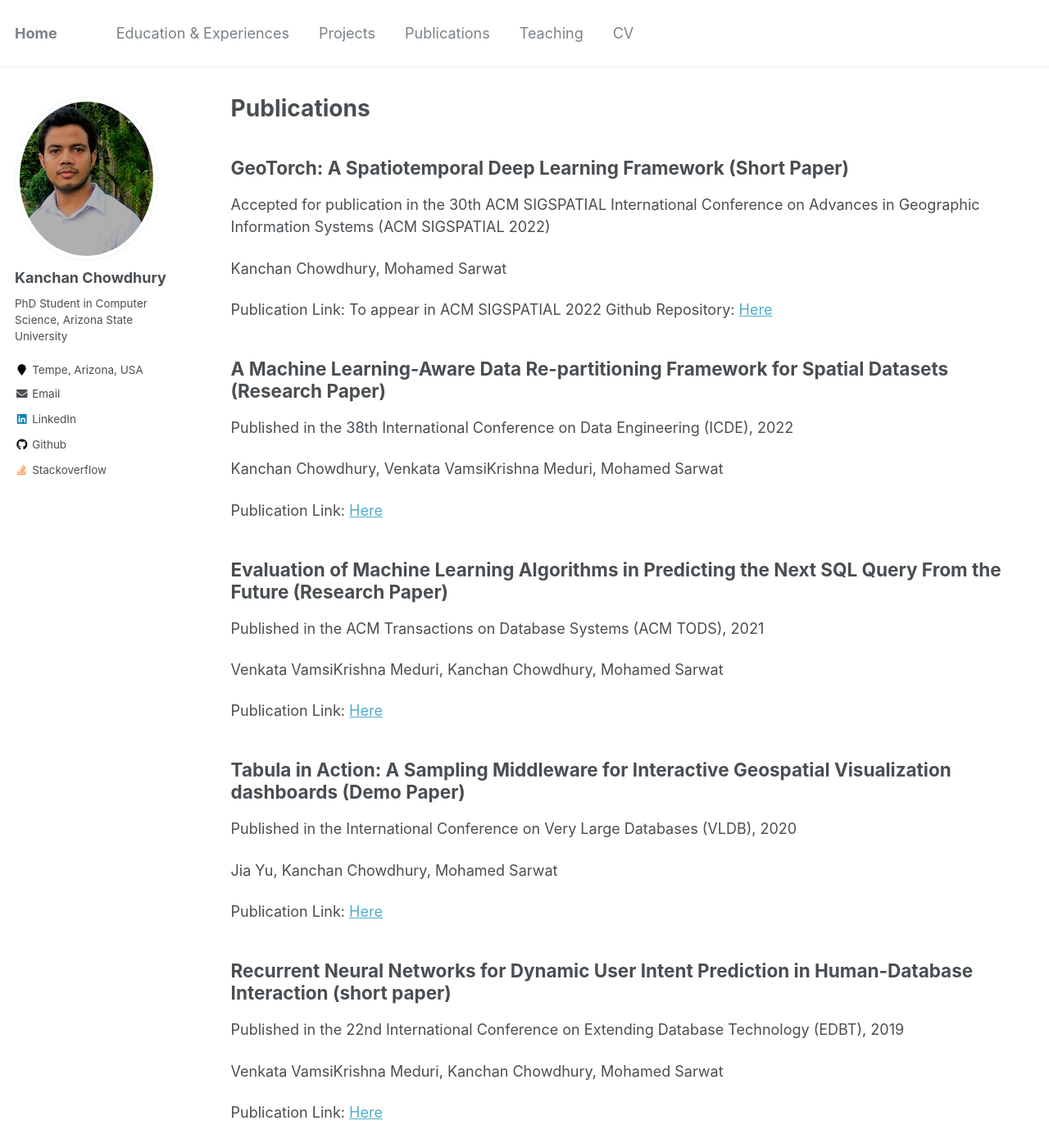
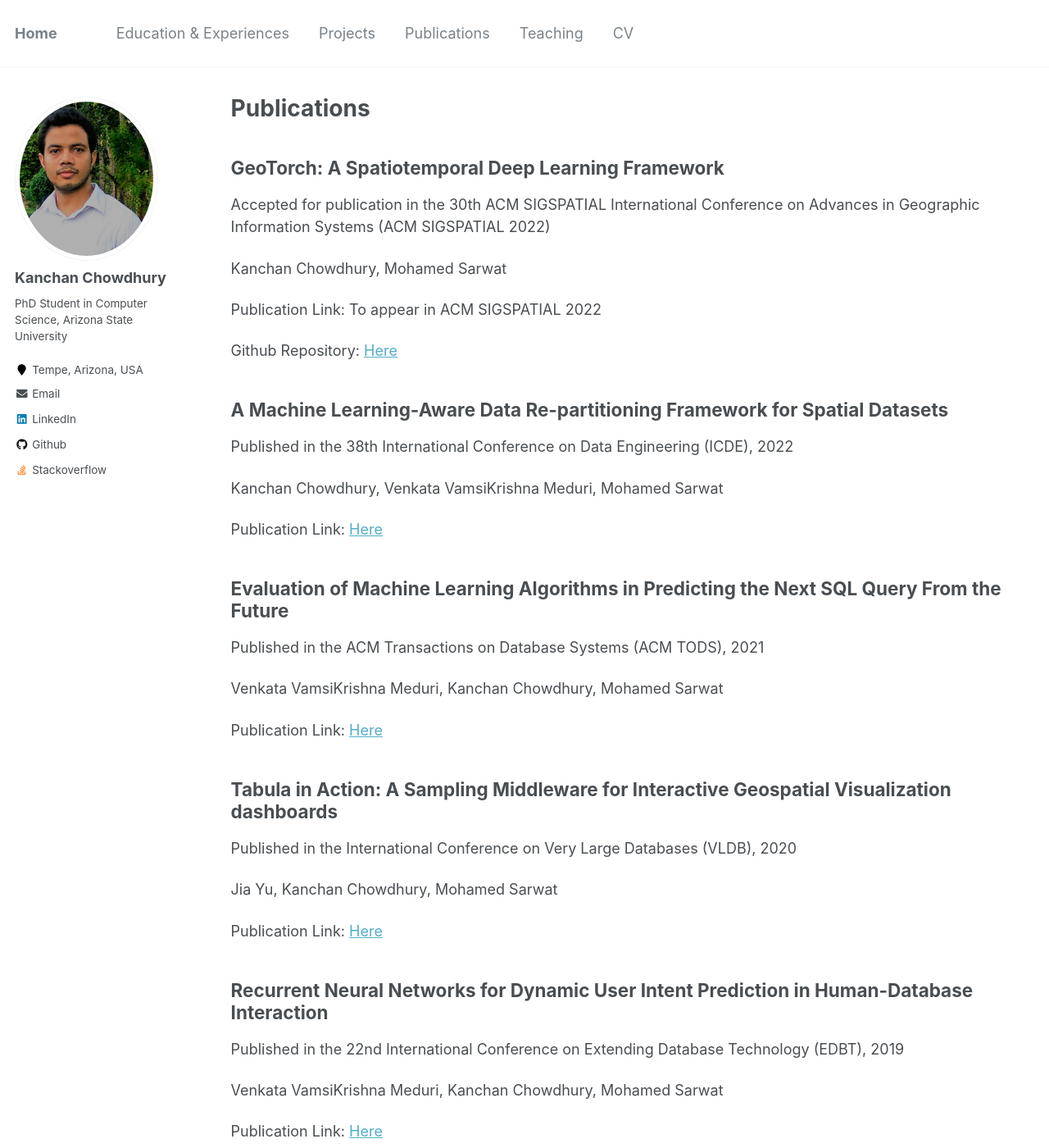
Before and after one commit to kanchanchy/kanchanchy.github.io, a Jekyll site: the page built from _pages/publications.md, in a window 1280 px wide and 1400 px high. Shown: the whole window at 82% size. Built offline with Jekyll 4.4.1, drawn with Linux system fonts in a browser that asks for light colours.

Commit message:
error corrected

```diff
--- a/_pages/publications.md
+++ b/_pages/publications.md
@@ -8,16 +8,17 @@ author_profile: true
 {% include base_path %}
 
 
-GeoTorch: A Spatiotemporal Deep Learning Framework (Short Paper)
+GeoTorch: A Spatiotemporal Deep Learning Framework
 ------
 Accepted for publication in the 30th ACM SIGSPATIAL International Conference on Advances in Geographic Information Systems (ACM SIGSPATIAL 2022)
 
 Kanchan Chowdhury, Mohamed Sarwat
 
 Publication Link: To appear in ACM SIGSPATIAL 2022
+
 Github Repository: [Here](https://github.com/DataSystemsLab/GeoTorch)
 
-A Machine Learning-Aware Data Re-partitioning Framework for Spatial Datasets (Research Paper)
+A Machine Learning-Aware Data Re-partitioning Framework for Spatial Datasets
 ------
 Published in the 38th International Conference on Data Engineering (ICDE), 2022
 
@@ -25,7 +26,7 @@ Kanchan Chowdhury, Venkata VamsiKrishna Meduri, Mohamed Sarwat
 
 Publication Link: [Here](https://ieeexplore.ieee.org/document/9835487)
 
-Evaluation of Machine Learning Algorithms in Predicting the Next SQL Query From the Future (Research Paper)
+Evaluation of Machine Learning Algorithms in Predicting the Next SQL Query From the Future
 ------
 Published in the ACM Transactions on Database Systems (ACM TODS), 2021
 
@@ -33,7 +34,7 @@ Venkata VamsiKrishna Meduri, Kanchan Chowdhury, Mohamed Sarwat
 
 Publication Link: [Here](https://dl.acm.org/doi/10.1145/3442338)
 
-Tabula in Action: A Sampling Middleware for Interactive Geospatial Visualization dashboards (Demo Paper)
+Tabula in Action: A Sampling Middleware for Interactive Geospatial Visualization dashboards
 ------
 Published in the International Conference on Very Large Databases (VLDB), 2020
 
@@ -41,7 +42,7 @@ Jia Yu, Kanchan Chowdhury, Mohamed Sarwat
 
 Publication Link: [Here](https://dl.acm.org/doi/abs/10.14778/3415478.3415510)
 
-Recurrent Neural Networks for Dynamic User Intent Prediction in Human-Database Interaction (short paper)
+Recurrent Neural Networks for Dynamic User Intent Prediction in Human-Database Interaction
 ------
 Published in the 22nd International Conference on Extending Database Technology (EDBT), 2019
 
```
Also changed, not shown: _pages/about.md (+6 -6 lines), _pages/teaching.md (+6 -6 lines).
